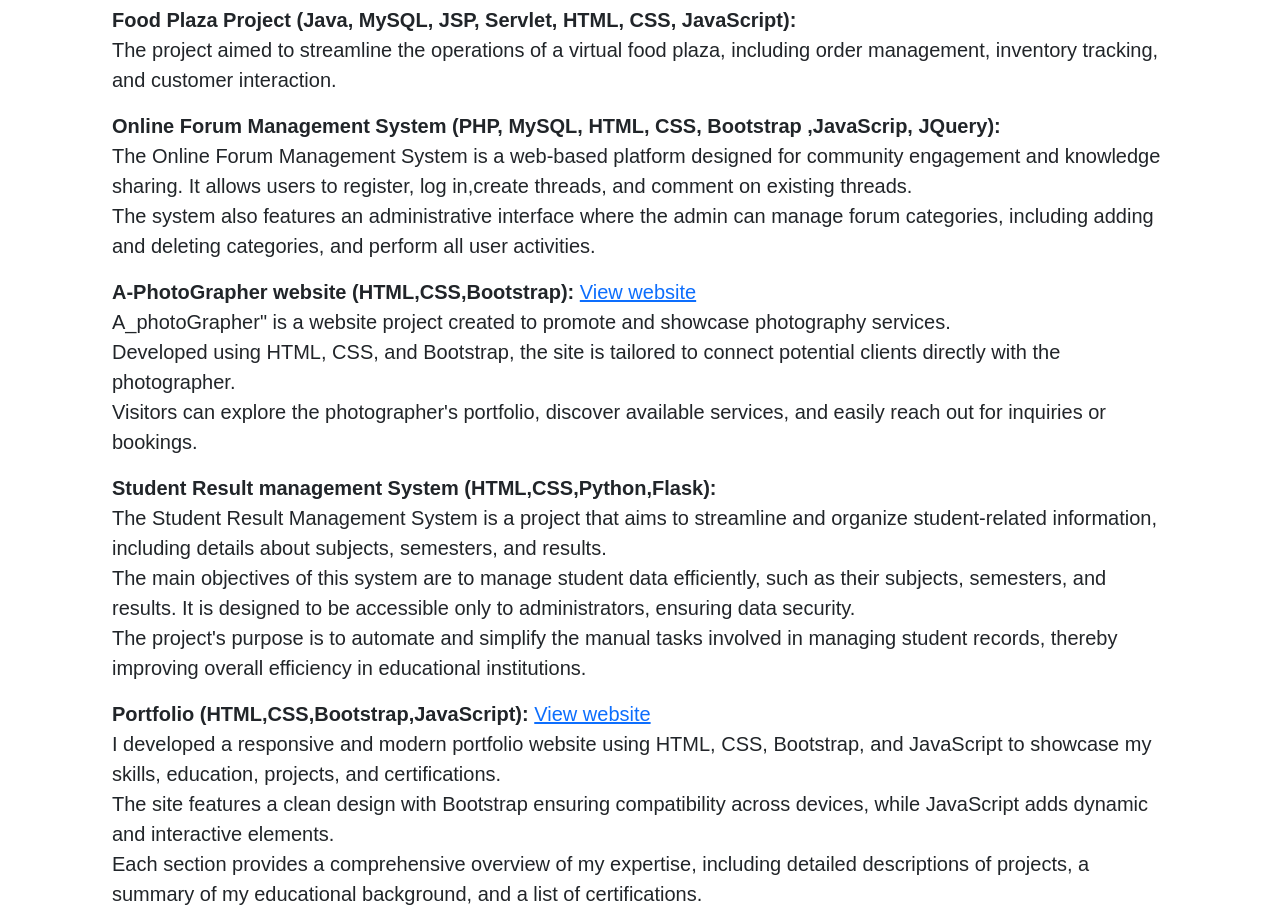
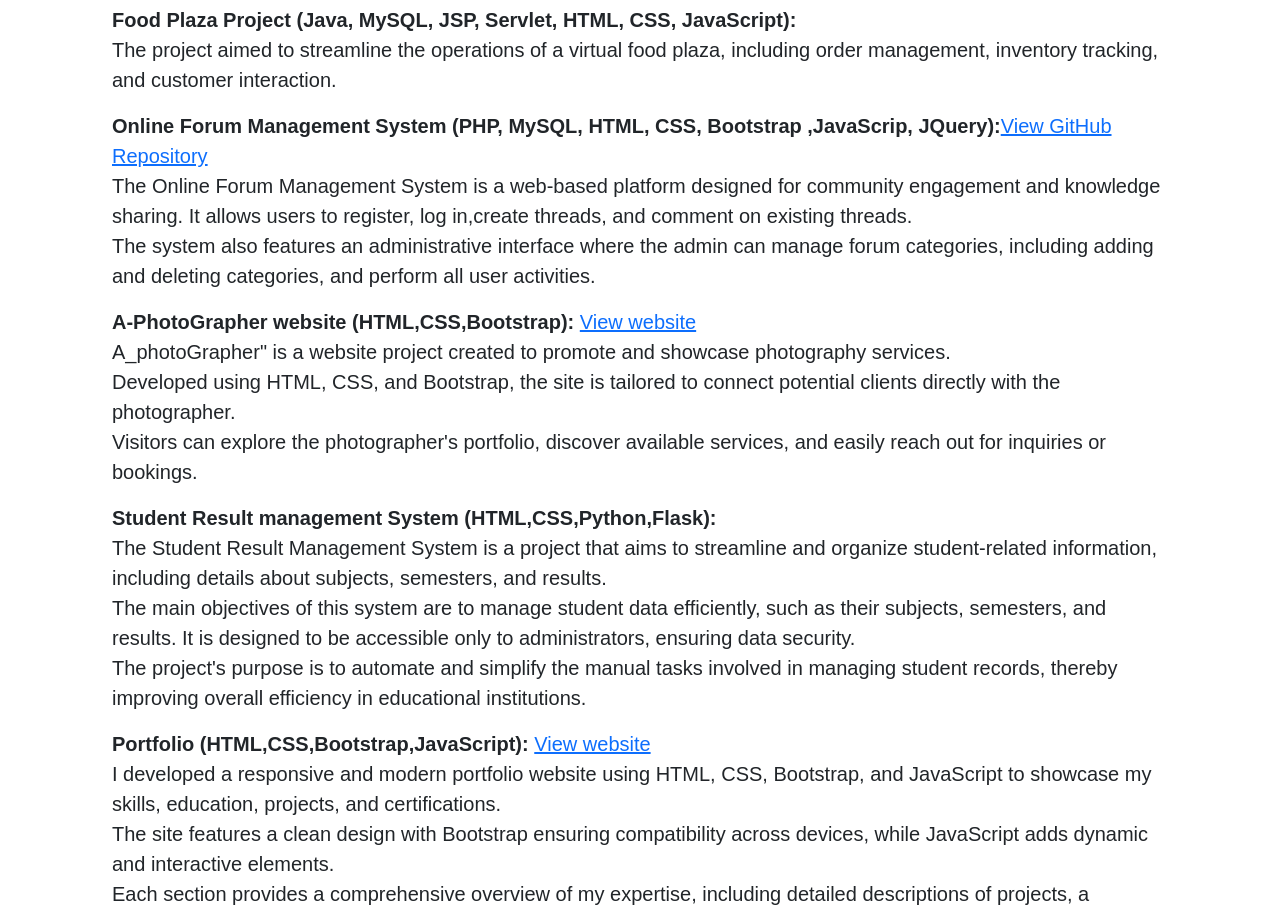
Before and after one commit to Kawaleportfolio/JavaDeveloper, a plain HTML site: page Index.html in a window 1280 px wide. Shown: the part 1066-1981 px from the top of the page. Drawn offline with nearby package versions, Linux system fonts and the light colour scheme.

Commit message:
Update Index.html

```diff
--- a/Index.html
+++ b/Index.html
@@ -95,7 +95,7 @@
                 The project aimed to streamline the operations of a virtual food plaza, including order management, inventory tracking, and customer interaction.
             </p>
             <p class="proj-dis">
-               <b> Online Forum Management System (PHP, MySQL, HTML, CSS, Bootstrap ,JavaScrip, JQuery):</b><br>
+               <b> Online Forum Management System (PHP, MySQL, HTML, CSS, Bootstrap ,JavaScrip, JQuery):</b><a href="https://github.com/Kawaleportfolio/Online-Forum-Management-System.git">View GitHub Repository</a> <br>
                 The Online Forum Management System is a web-based platform designed for community engagement and knowledge sharing. It allows users to register, log in,create threads, and comment on existing threads.<br>
                 The system also features an administrative interface where the admin can manage forum categories, including adding and deleting categories, and perform all user activities.
             </p>
```
